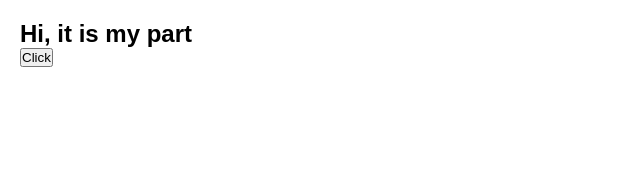
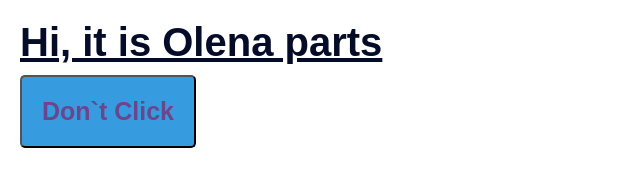
Before and after one commit to nick20name17/Interesting_task, a plain HTML site: page index.html in a window 1280 px wide. Shown: the whole page, without its empty margins (0-640 px from the left). Drawn offline with Linux system fonts and the light colour scheme.

Commit message:
add html and scc

```diff
--- a/index.html
+++ b/index.html
@@ -13,8 +13,8 @@
     <main>
       <!-- Олена -->
       <section>
-        <h2 class="part">Hi, it is my part</h2>
-        <button class="btn">Click</button>
+        <h2 class="part">Hi, it is Olena parts</h2>
+        <button class="btn">Don`t Click</button>
       </section>
 
       <!-- Максим -->
--- a/style.css
+++ b/style.css
@@ -8,3 +8,20 @@ body {
   font-family: sans-serif;
   padding: 20px;
 }
+
+.part {
+  font-size: 40px;
+  text-decoration: underline;
+  color: #040c28;
+}
+
+.btn {
+  padding: 20px;
+  font-size: 25px;
+  font-weight: bold;
+  margin-top: 10px;
+  background-color: rgb(55, 155, 223);
+  color: rgb(106, 71, 139);
+  border-radius: 5px;
+  cursor: pointer;
+}
```
